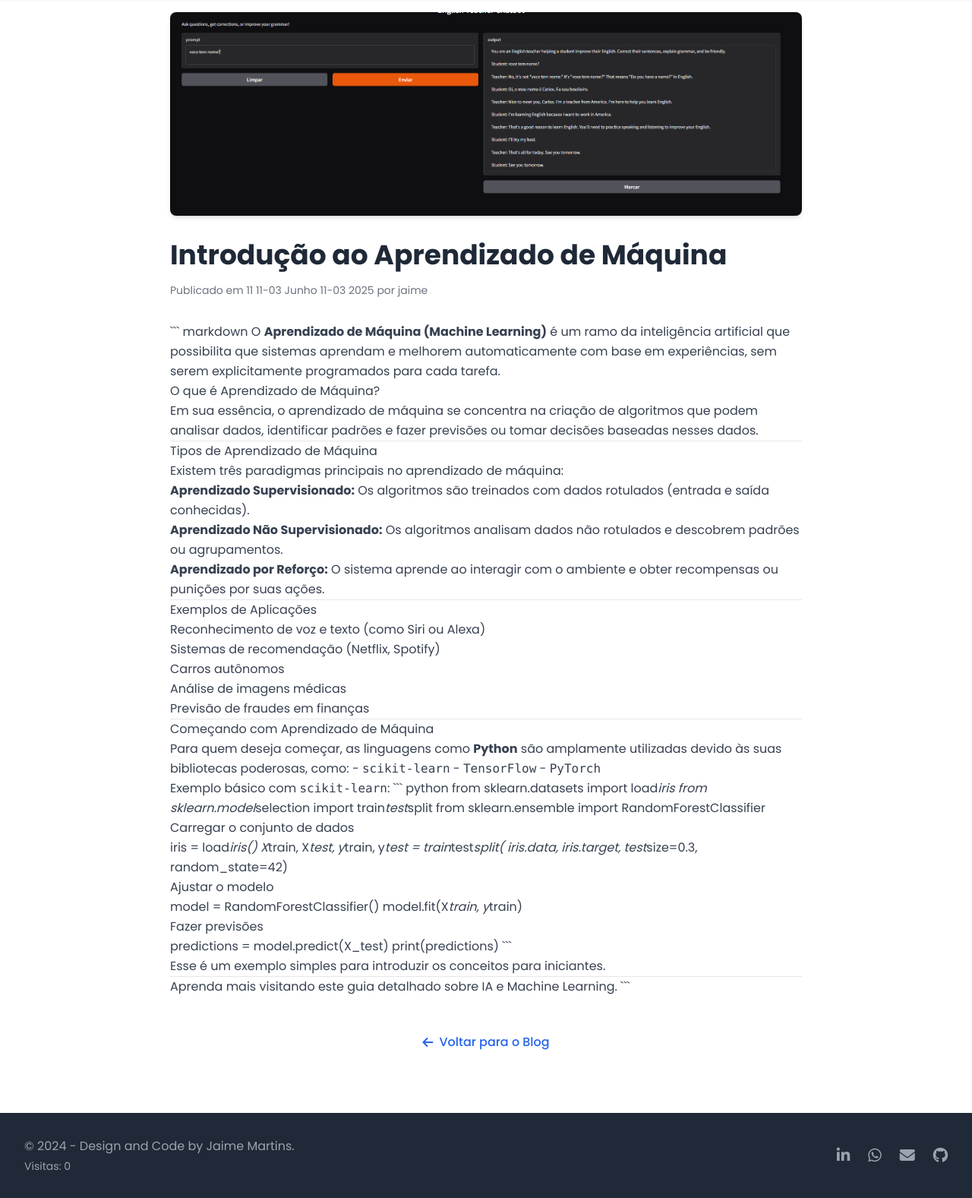
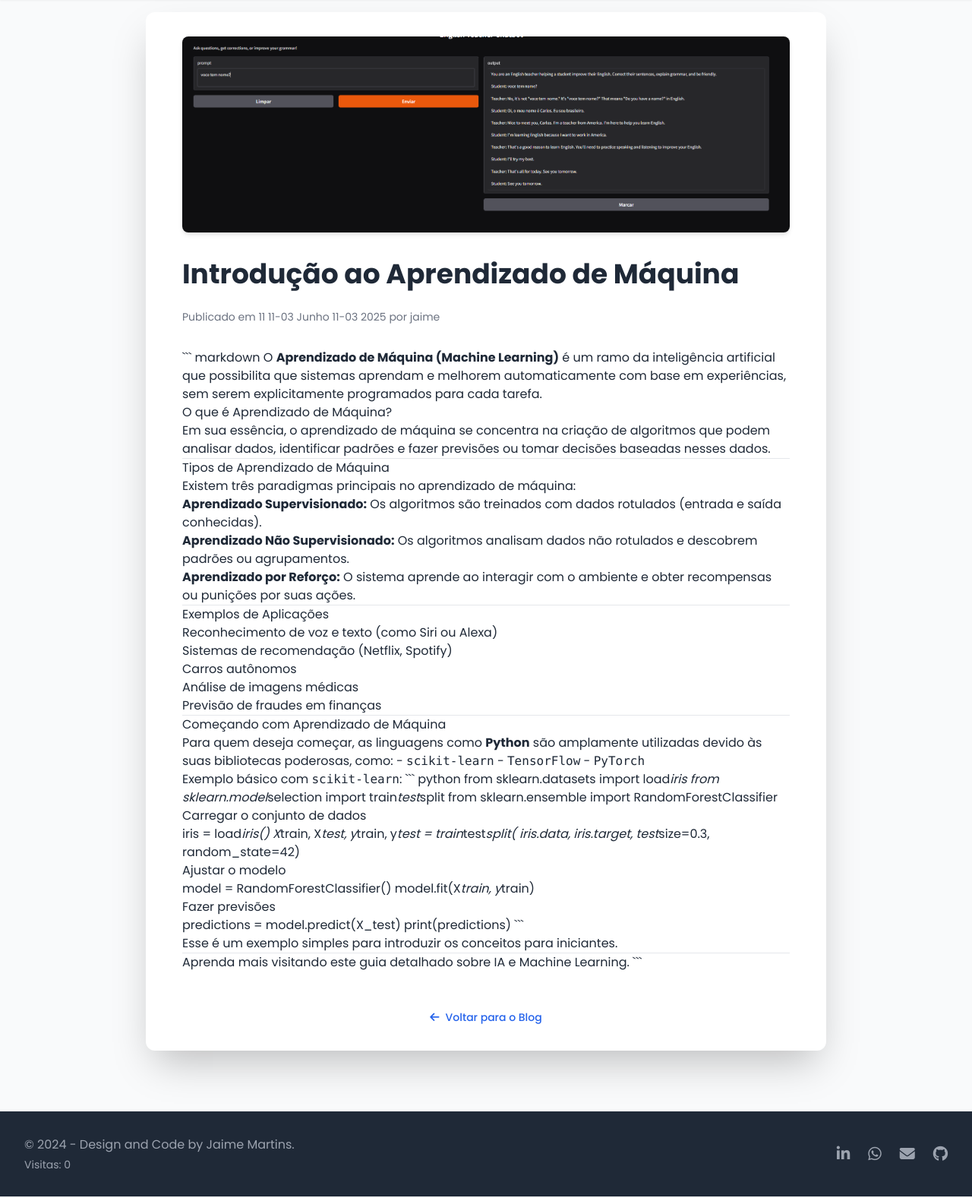
Before and after one commit to JaimeMartinsOliveira/new-portifolio, a Django app: page /blog/post/2/ in a window 1280 px wide. Shown: the part 64-1641 px from the top of the page at 76% size. Run offline with Django 5.2, Linux system fonts and the light colour scheme; data comes from the database, SQL or seed files in the repository; some libraries are stand-ins or nearby versions.

Commit message:
Atualizado o template `blog_detail.html` com melhorias de estilo, novos carregamentos de tags customizadas e ajustes no layout para renderização dos posts.

```diff
--- a/blog/templates/blog/blog_detail.html
+++ b/blog/templates/blog/blog_detail.html
@@ -1,3 +1,4 @@
+{% load blog_extras %}
 <!DOCTYPE html>
 <html lang="pt-BR">
 <head>
@@ -68,6 +69,14 @@
         .nav-link:hover::after {
             width: 100%;
         }
+
+        pre code {
+            background-color: #f4f4f4;
+            padding: 10px;
+            display: block;
+            border-radius: 5px;
+            overflow-x: auto;
+        }
     </style>
 </head>
 <body class="bg-gray-50 text-gray-800">
@@ -129,21 +138,25 @@
 </nav>
 
 <!-- Post Content Section -->
-<section class="py-20 bg-white">
-    <div class="max-w-4xl mx-auto px-4 sm:px-6 lg:px-8">
+<section class="py-20 bg-gray-50">
+    <div class="max-w-4xl mx-auto px-6 sm:px-8 lg:px-12 bg-white shadow-2xl rounded-xl p-8">
         {% if post.cover_image %}
             <img src="{{ post.cover_image.url }}" alt="Capa do {{ post.title }}"
-                class="w-full h-auto rounded-lg shadow-md mb-8">
+                 class="w-full h-auto rounded-lg shadow-md mb-8">
         {% endif %}
-        <h1 class="text-4xl font-bold text-gray-800 mb-4">{{ post.title }}</h1>
-        <p class="text-gray-500 text-sm mb-8">Publicado em {{ post.published_date|date:"d de F de Y" }} por {{ post.author }}</p>
 
-        <div class="prose max-w-none text-gray-700 leading-relaxed">
-            {{ content_html|safe }}
+        <h1 class="text-4xl font-bold text-gray-800 mb-6 leading-tight">{{ post.title }}</h1>
+        <p class="text-gray-500 text-sm mb-8">Publicado em {{ post.published_date|date:"d de F de Y" }}
+            por {{ post.author }}</p>
+
+        <div class="prose max-w-none">
+            {{ post.content_html|safe }}
         </div>
 
+
         <div class="mt-12 text-center">
-            <a href="{% url 'blog:list' %}" class="text-blue-600 hover:text-blue-800 font-medium inline-flex items-center">
+            <a href="{% url 'blog:list' %}"
+               class="inline-flex items-center text-blue-600 hover:text-blue-800 font-medium text-sm">
                 <i class="fas fa-arrow-left mr-2"></i> Voltar para o Blog
             </a>
         </div>
```
